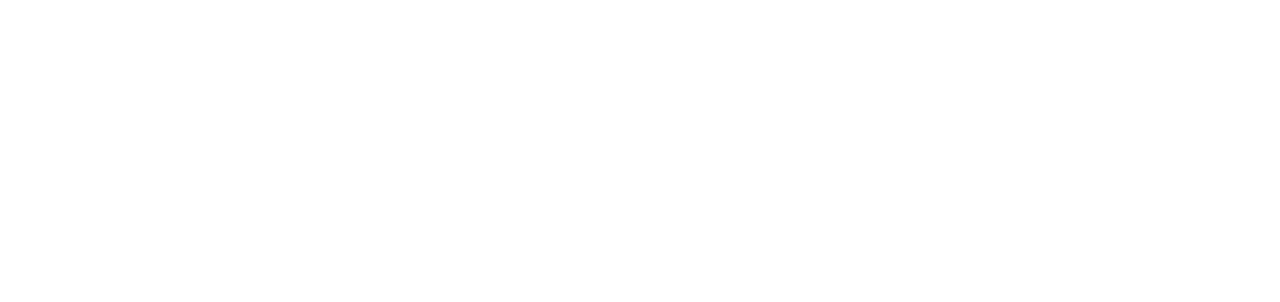
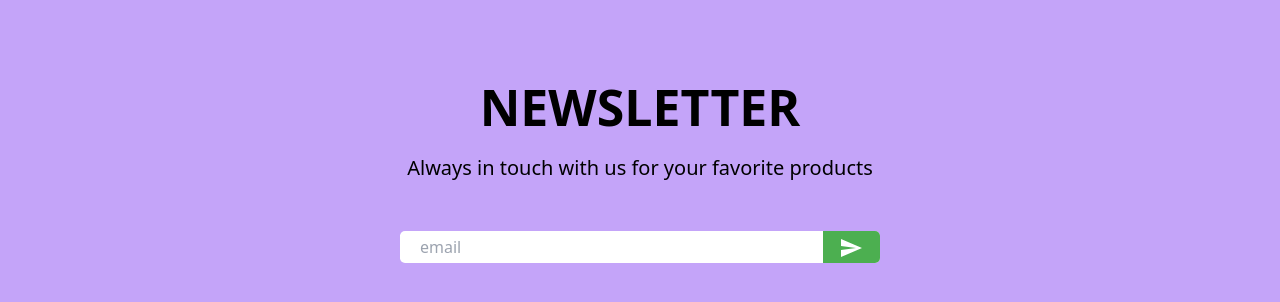
Before and after one commit to mubarak23/storefronts, a React (Create React App) app: page / in a window 1280 px wide. Shown: the part 1798-2100 px from the top of the page. Before the commit the page ends 1750 px from the top, so only its background shows below. Built offline with nearby package versions, Linux system fonts and the light colour scheme.

Commit message:
newsletter signup

```diff
--- /dev/null
+++ b/src/components/NewsLetter.jsx
@@ -0,0 +1,23 @@
+import React from 'react'
+import { Send } from "@material-ui/icons"
+
+function NewsLetter() {
+  return (
+    <div className='flex justify-center items-center h-[350px] w-[100%] flex-col bg-[#c4a4f9] mt-10'>
+      <h1 className='text-[50px] font-bold'>
+        NEWSLETTER
+      </h1>
+      <h2 className='text-[20px] mt-2'>Always in touch with us for your favorite products </h2>
+      <div className='flex mt-[3rem] items-center justify-between min-w-[30rem] min-h-[2rem]
+      bg-white border-[#cccccc] rounded-[5px] overflow-hidden'>
+        <input type='text' name='email' placeholder='email' className='border-none pl-[20px] flex-[7] outline-none' />
+        <button className='bg-[#4caf50] flex-1 h-[100%]'>
+          <Send  className='text-white'/>
+        </button>
+      </div>
+
+    </div>
+  )
+}
+
+export default NewsLetter
--- a/src/pages/Home.jsx
+++ b/src/pages/Home.jsx
@@ -2,6 +2,7 @@
 import Anounce from '../components/Anounce'
 import Categories from '../components/Categories'
 import Navbar from '../components/Navbar'
+import NewsLetter from '../components/NewsLetter'
 import Products from '../components/Products'
 import Slider from '../components/Slider'
 
@@ -13,6 +14,7 @@
       <Slider />
       <Categories />
       <Products />
+      <NewsLetter />
     </div>
   )
 }
```
